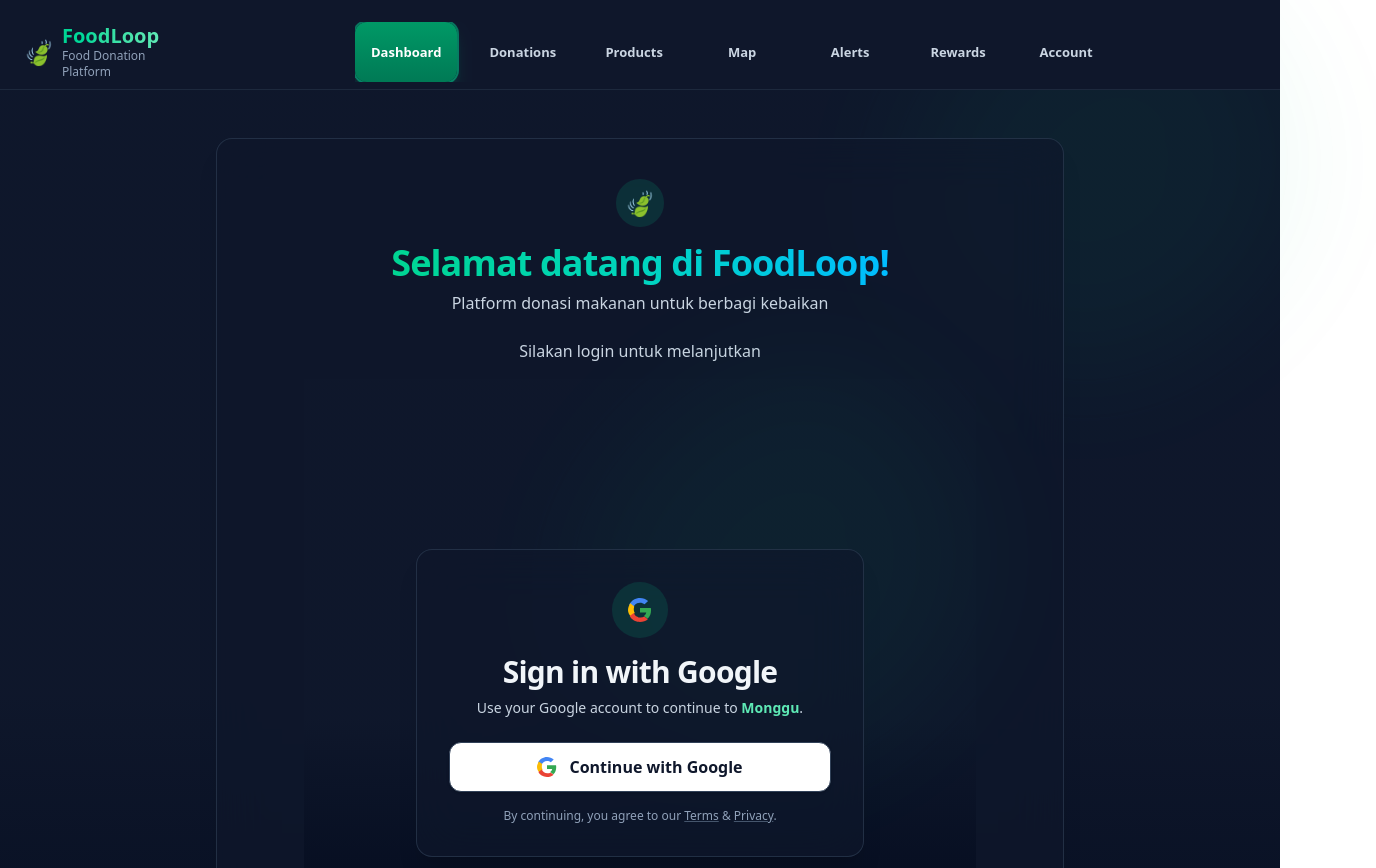
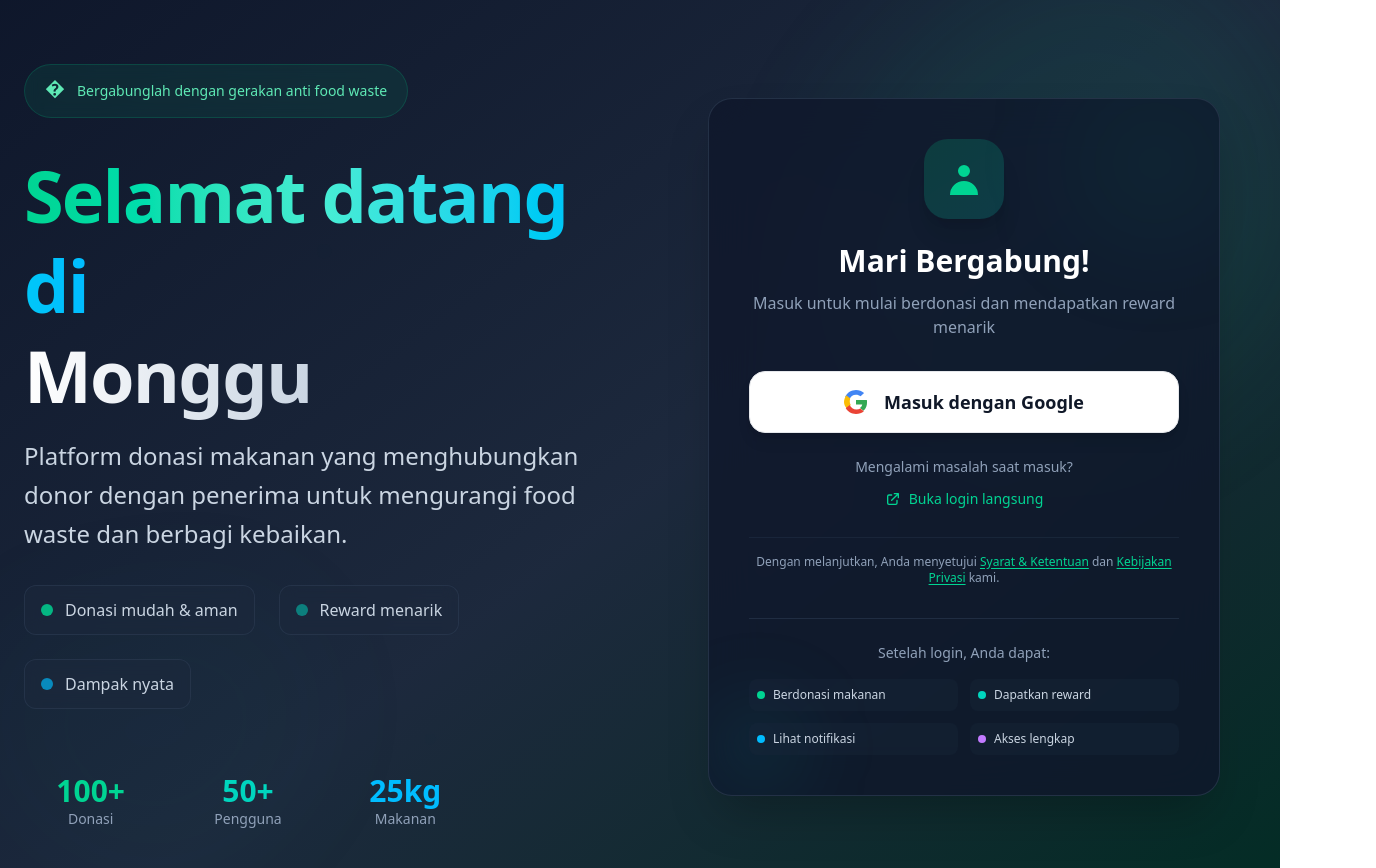
Before and after one commit to KennethhPoenadi/Monggu, a React app in the folder frontend/: page /map in a window 1280 px wide. Shown: the top 868 px of the page, 1376 px wide, since content can reach past the window. Built offline with nearby package versions, Linux system fonts and the light colour scheme; the HTML template or start-up script is replaced by a standard one.

Commit message:
feat better ui on login page

```diff
--- a/frontend/src/components/FoodClassifier.tsx
+++ b/frontend/src/components/FoodClassifier.tsx
@@ -89,11 +89,9 @@
       });
 
       const data = await response.json();
-      console.log('API Response:', data); // Debug log
+      console.log('API Response:', data);
 
-      // Check if the response is successful (new format)
       if (data.success === true || response.ok) {
-        // Handle new API response format
         const foodAnalysis: FoodAnalysis = {
           primary_food_type: data.primary_food_type,
           confidence: data.confidence,
--- a/frontend/src/components/ProtectedRoute.tsx
+++ b/frontend/src/components/ProtectedRoute.tsx
@@ -15,17 +15,15 @@
   userInfo,
   error,
 }: ProtectedRouteProps) {
-  // Sudah login → render konten aslinya
   if (userInfo) return <>{children}</>;
 
-  // Belum login → tampilkan halaman login dengan gaya NotFound
   return (
-    <div className="relative min-h-screen bg-gradient-to-b from-slate-900 via-slate-900 to-slate-950 text-slate-100">
+    <div className="relative min-h-screen bg-gradient-to-br from-slate-900 via-slate-800 to-emerald-950 text-slate-100 overflow-hidden">
       <Navbar />
 
-      {/* dekorasi blob */}
+      <div className="absolute inset-0 overflow-hidden pointer-events-none">
         <svg
-        className="pointer-events-none absolute -right-24 -top-24 h-[36rem] w-[36rem] opacity-20 blur-3xl"
+          className="absolute -right-32 -top-32 h-[45rem] w-[45rem] opacity-20 blur-3xl animate-pulse"
           viewBox="0 0 200 200"
           aria-hidden
         >
@@ -36,48 +34,145 @@
           />
         </svg>
 
-      <main className="mx-auto max-w-4xl px-6 py-12">
-        <section className="rounded-2xl border border-slate-700/60 bg-slate-900/70 backdrop-blur-xl p-6 md:p-10 shadow-xl">
-          <div className="text-center mb-6">
-            <span className="inline-flex h-12 w-12 items-center justify-center rounded-full bg-emerald-500/15 text-emerald-400">
-              <span className="text-2xl">🍃</span>
+        <svg
+          className="absolute -left-32 bottom-0 h-[35rem] w-[35rem] opacity-15 blur-3xl"
+          viewBox="0 0 200 200"
+          aria-hidden
+        >
+          <path
+            d="M40.2,-45.3C52.7,-36.8,63.4,-23.2,65.8,-8.1C68.2,7,62.3,23.6,52.1,37.4C41.9,51.2,27.4,62.2,10.7,64.8C-6,67.4,-24.9,61.6,-38.7,51.2C-52.5,40.8,-61.2,25.8,-63.1,9.4C-65,-7,-60.1,-24.8,-49.8,-33.8C-39.5,-42.8,-23.8,-43,-8.9,-43.2C6,-43.4,22.7,-53.8,40.2,-45.3Z"
+            transform="translate(100 100)"
+            className="fill-teal-500/20"
+          />
+        </svg>
+
+        <div className="absolute top-1/4 left-1/4 w-2 h-2 bg-emerald-400/30 rounded-full animate-ping"></div>
+        <div className="absolute top-1/3 right-1/3 w-1 h-1 bg-teal-400/40 rounded-full animate-ping" style={{animationDelay: '1s'}}></div>
+        <div className="absolute bottom-1/4 left-1/3 w-1.5 h-1.5 bg-sky-400/30 rounded-full animate-ping" style={{animationDelay: '2s'}}></div>
+      </div>
+
+      <main className="relative mx-auto max-w-7xl px-6 py-16 min-h-screen flex items-center">
+        <div className="w-full grid lg:grid-cols-2 gap-16 items-center">
+          <div className="text-center lg:text-left space-y-8">
+            <div className="inline-flex items-center gap-3 px-5 py-3 rounded-full bg-emerald-500/10 border border-emerald-500/20 text-emerald-300 backdrop-blur-sm">
+              <span className="text-xl animate-bounce">�</span>
+              <span className="text-sm font-medium">Bergabunglah dengan gerakan anti food waste</span>
+            </div>
+
+            <div className="space-y-4">
+              <h1 className="text-5xl lg:text-7xl font-bold tracking-tight leading-tight">
+                <span className="bg-gradient-to-r from-emerald-400 via-teal-300 to-sky-400 bg-clip-text text-transparent">
+                  Selamat datang di
                 </span>
-            <h1 className="mt-4 text-3xl md:text-4xl font-extrabold tracking-tight">
-              <span className="bg-gradient-to-r from-emerald-400 via-teal-400 to-sky-400 bg-clip-text text-transparent">
-                Selamat datang di FoodLoop!
+                <br />
+                <span className="bg-gradient-to-r from-white to-slate-300 bg-clip-text text-transparent">
+                  Monggu
                 </span>
               </h1>
-            <p className="mt-2 text-slate-300">
-              Platform donasi makanan untuk berbagi kebaikan
+
+              <p className="text-xl lg:text-2xl text-slate-300 leading-relaxed max-w-2xl mx-auto lg:mx-0">
+                Platform donasi makanan yang menghubungkan donor dengan penerima untuk mengurangi food waste dan berbagi kebaikan.
+              </p>
+            </div>
+
+            <div className="flex flex-wrap gap-6 justify-center lg:justify-start">
+              <div className="flex items-center gap-3 bg-slate-800/50 backdrop-blur-sm rounded-xl px-4 py-3 border border-slate-700/50">
+                <div className="w-3 h-3 bg-emerald-400 rounded-full animate-pulse"></div>
+                <span className="text-slate-300">Donasi mudah & aman</span>
+              </div>
+              <div className="flex items-center gap-3 bg-slate-800/50 backdrop-blur-sm rounded-xl px-4 py-3 border border-slate-700/50">
+                <div className="w-3 h-3 bg-teal-400 rounded-full animate-pulse" style={{animationDelay: '0.5s'}}></div>
+                <span className="text-slate-300">Reward menarik</span>
+              </div>
+              <div className="flex items-center gap-3 bg-slate-800/50 backdrop-blur-sm rounded-xl px-4 py-3 border border-slate-700/50">
+                <div className="w-3 h-3 bg-sky-400 rounded-full animate-pulse" style={{animationDelay: '1s'}}></div>
+                <span className="text-slate-300">Dampak nyata</span>
+              </div>
+            </div>
+
+            <div className="grid grid-cols-3 gap-6 max-w-md mx-auto lg:mx-0 pt-8">
+              <div className="text-center">
+                <div className="text-2xl lg:text-3xl font-bold text-emerald-400">100+</div>
+                <div className="text-sm text-slate-400">Donasi</div>
+              </div>
+              <div className="text-center">
+                <div className="text-2xl lg:text-3xl font-bold text-teal-400">50+</div>
+                <div className="text-sm text-slate-400">Pengguna</div>
+              </div>
+              <div className="text-center">
+                <div className="text-2xl lg:text-3xl font-bold text-sky-400">25kg</div>
+                <div className="text-sm text-slate-400">Makanan</div>
+              </div>
+            </div>
+          </div>
+
+          <div className="w-full max-w-lg mx-auto">
+            <div className="rounded-3xl border border-slate-700/60 bg-slate-900/80 backdrop-blur-xl p-10 shadow-2xl relative overflow-hidden">
+              <div className="absolute top-0 right-0 w-32 h-32 bg-gradient-to-br from-emerald-500/10 to-teal-500/10 rounded-full blur-3xl"></div>
+              <div className="absolute bottom-0 left-0 w-24 h-24 bg-gradient-to-tr from-sky-500/10 to-emerald-500/10 rounded-full blur-2xl"></div>
+
+              <div className="relative">
+                <div className="text-center mb-8">
+                  <div className="inline-flex h-20 w-20 items-center justify-center rounded-3xl bg-gradient-to-br from-emerald-500/20 to-teal-500/20 text-emerald-400 mb-6 shadow-xl">
+                    <svg className="w-10 h-10" fill="currentColor" viewBox="0 0 20 20">
+                      <path fillRule="evenodd" d="M10 9a3 3 0 100-6 3 3 0 000 6zm-7 9a7 7 0 1114 0H3z" clipRule="evenodd" />
+                    </svg>
+                  </div>
+
+                  <h2 className="text-3xl font-bold text-white mb-3">
+                    Mari Bergabung!
+                  </h2>
+
+                  <p className="text-slate-400">
+                    Masuk untuk mulai berdonasi dan mendapatkan reward menarik
                   </p>
                 </div>
 
                 {error && (
-            <div className="mb-6 rounded-xl border border-red-500/40 bg-red-500/10 px-4 py-3 text-red-200">
-              <p className="font-semibold">Login gagal</p>
-              <p className="text-sm">{error}</p>
+                  <div className="mb-6 rounded-xl border border-red-500/40 bg-red-500/10 px-4 py-4 text-red-200 animate-in slide-in-from-top-2 duration-300">
+                    <div className="flex items-start gap-3">
+                      <svg className="w-5 h-5 text-red-400 mt-0.5 flex-shrink-0" fill="currentColor" viewBox="0 0 20 20">
+                        <path fillRule="evenodd" d="M18 10a8 8 0 11-16 0 8 8 0 0116 0zm-7 4a1 1 0 11-2 0 1 1 0 012 0zm-1-9a1 1 0 00-1 1v4a1 1 0 102 0V6a1 1 0 00-1-1z" clipRule="evenodd" />
+                      </svg>
+                      <div>
+                        <p className="font-semibold text-sm">Login gagal</p>
+                        <p className="text-xs text-red-300 mt-1">{error}</p>
+                      </div>
+                    </div>
                   </div>
                 )}
 
-          <p className="mb-4 text-center text-slate-300">
-            Silakan login untuk melanjutkan
-          </p>
-
-          {/* kartu login (Google) */}
-          <div className="mx-auto max-w-2xl">
+                <div className="space-y-6">
                   <LoginGoogle />
                 </div>
 
-          <div className="mt-6 text-center text-sm text-slate-400">
-            <p>Dengan login, Anda dapat:</p>
-            <ul className="mt-2 space-y-1">
-              <li>• Berdonasi makanan</li>
-              <li>• Mendapatkan reward</li>
-              <li>• Melihat notifikasi</li>
-              <li>• Mengakses semua fitur</li>
-            </ul>
+                <div className="mt-8 pt-6 border-t border-slate-700/50">
+                  <div className="text-center">
+                    <p className="text-sm text-slate-400 mb-4">Setelah login, Anda dapat:</p>
+                    <div className="grid grid-cols-2 gap-3 text-xs">
+                      <div className="flex items-center gap-2 text-slate-300 bg-slate-800/30 rounded-lg p-2">
+                        <div className="w-2 h-2 bg-emerald-400 rounded-full"></div>
+                        <span>Berdonasi makanan</span>
                       </div>
-        </section>
+                      <div className="flex items-center gap-2 text-slate-300 bg-slate-800/30 rounded-lg p-2">
+                        <div className="w-2 h-2 bg-teal-400 rounded-full"></div>
+                        <span>Dapatkan reward</span>
+                      </div>
+                      <div className="flex items-center gap-2 text-slate-300 bg-slate-800/30 rounded-lg p-2">
+                        <div className="w-2 h-2 bg-sky-400 rounded-full"></div>
+                        <span>Lihat notifikasi</span>
+                      </div>
+                      <div className="flex items-center gap-2 text-slate-300 bg-slate-800/30 rounded-lg p-2">
+                        <div className="w-2 h-2 bg-purple-400 rounded-full"></div>
+                        <span>Akses lengkap</span>
+                      </div>
+                    </div>
+                  </div>
+                </div>
+              </div>
+            </div>
+          </div>
+        </div>
       </main>
 
       <Footer />
--- a/frontend/src/components/donation/DonationPage.tsx
+++ b/frontend/src/components/donation/DonationPage.tsx
@@ -239,7 +239,7 @@
   };
 
   return (
-    <div className="relative min-h-[calc(100vh-120px)] overflow-x-hidden bg-gradient-to-b from-slate-900 via-slate-900 to-slate-950 text-slate-100">
+    <div className="relative min-h-[calc(100vh-120px)] overflow-x-hidden bg-gradient-to-b from-slate-900 via-slate-900 to-slate-950 text-slate-100 overflow-hidden">
       {/* dekorasi blob */}
       <svg
         className="pointer-events-none absolute -right-20 -top-20 w-[36rem] h-[36rem] opacity-20 blur-3xl"
--- a/frontend/src/components/login/LoginGoogle.tsx
+++ b/frontend/src/components/login/LoginGoogle.tsx
@@ -11,26 +11,17 @@
   };
 
   return (
-    <div className="relative min-h-[calc(100vh-120px)] flex items-center justify-center px-6 py-14
-                    bg-gradient-to-b from-slate-900 via-slate-900 to-slate-950 text-slate-100">
-      {/* dekorasi blob */}
-      <svg
-        className="pointer-events-none absolute -right-20 -top-20 w-[36rem] h-[36rem] opacity-20 blur-3xl"
-        viewBox="0 0 200 200"
-        aria-hidden
-      >
-        <path
-          d="M53.6,-58.2C67.2,-45.5,74.9,-24.7,73.8,-5.7C72.8,13.3,63.1,26.6,49.5,38.9C36,51.3,18,62.7,-0.3,63.1C-18.5,63.6,-36.9,53.1,-49.1,39.6C-61.3,26.1,-67.3,9.6,-65.7,-6.1C-64.1,-21.7,-54.8,-36.5,-42.1,-49.5C-29.4,-62.6,-14.7,-73.9,3.1,-77.9C20.9,-81.9,41.9,-78.6,53.6,-58.2Z"
-          transform="translate(100 100)"
-          className="fill-emerald-500/30"
-        />
-      </svg>
-
-      <div className="w-full max-w-md">
-        <div className="rounded-2xl border border-slate-700/60 bg-slate-900/70 backdrop-blur-xl p-8 shadow-xl">
-          <div className="text-center">
-            <span className="inline-flex h-14 w-14 items-center justify-center rounded-full bg-emerald-500/15 text-emerald-400">
-              {/* badge kecil */}
+    <div className="w-full">
+      <div className="space-y-6">
+        {/* Google Sign In Button */}
+        <button
+          onClick={handleGoogleLogin}
+          disabled={loading}
+          className="w-full group relative overflow-hidden rounded-2xl bg-white hover:bg-gray-50 text-gray-900 py-4 px-6 font-semibold shadow-lg hover:shadow-xl transition-all duration-300 disabled:opacity-60 disabled:cursor-not-allowed border border-gray-200"
+          aria-label="Continue with Google"
+        >
+          <div className="flex items-center justify-center gap-4">
+            <div className="flex-shrink-0">
               <svg className="h-6 w-6" viewBox="0 0 48 48" aria-hidden>
                 <g>
                   <path fill="#4285F4" d="M24 9.5c3.54 0 6.73 1.22 9.24 3.22l6.9-6.9C35.64 2.34 30.13 0 24 0 14.64 0 6.4 5.48 2.44 13.44l8.06 6.27C12.6 13.36 17.82 9.5 24 9.5z"/>
@@ -39,55 +30,53 @@
                   <path fill="#EA4335" d="M24 48c6.13 0 11.64-2.02 15.72-5.5l-7.18-5.59c-2.01 1.35-4.59 2.15-7.54 2.15-6.18 0-11.4-3.86-13.5-9.24l-8.06 6.27C6.4 42.52 14.64 48 24 48z"/>
                 </g>
               </svg>
+            </div>
+            <span className="text-lg">
+              {loading ? (
+                <div className="flex items-center gap-2">
+                  <div className="w-4 h-4 border-2 border-gray-400 border-t-transparent rounded-full animate-spin"></div>
+                  Mengarahkan...
+                </div>
+              ) : (
+                "Masuk dengan Google"
+              )}
             </span>
-
-            <h1 className="mt-4 text-3xl font-extrabold tracking-tight">Sign in with Google</h1>
-            <p className="mt-2 text-slate-300 text-sm">
-              Use your Google account to continue to <span className="text-emerald-300 font-semibold">Monggu</span>.
-            </p>
           </div>
 
-          <button
-            onClick={handleGoogleLogin}
-            disabled={loading}
-            className="mt-6 w-full inline-flex items-center justify-center gap-3 rounded-xl
-                       border border-slate-700 bg-white text-slate-900 py-3 font-semibold
-                       shadow hover:bg-slate-100 transition-colors disabled:opacity-60"
-            aria-label="Continue with Google"
+          {/* Hover effect */}
+          <div className="absolute inset-0 bg-gradient-to-r from-blue-50 to-emerald-50 opacity-0 group-hover:opacity-100 transition-opacity duration-300 -z-10"></div>
+        </button>
+
+        {/* Alternative login link */}
+        <div className="text-center">
+          <p className="text-sm text-slate-400 mb-3">
+            Mengalami masalah saat masuk?
+          </p>
+          <a
+            href="http://localhost:8000/auth/google/login"
+            className="inline-flex items-center gap-2 text-emerald-400 hover:text-emerald-300 text-sm font-medium transition-colors duration-200"
           >
-            <svg className="h-5 w-5" viewBox="0 0 48 48" aria-hidden>
-              <g>
-                <path fill="#4285F4" d="M24 9.5c3.54 0 6.73 1.22 9.24 3.22l6.9-6.9C35.64 2.34 30.13 0 24 0 14.64 0 6.4 5.48 2.44 13.44l8.06 6.27C12.6 13.36 17.82 9.5 24 9.5z"/>
-                <path fill="#34A853" d="M46.1 24.5c0-1.56-.14-3.06-.41-4.5H24v9h12.5c-.54 2.9-2.17 5.36-4.62 7.04l7.18 5.59C43.98 37.36 46.1 31.36 46.1 24.5z"/>
-                <path fill="#FBBC05" d="M12.5 28.21c-.6-1.8-.95-3.7-.95-5.71s.35-3.91.95-5.71l-8.06-6.27C2.16 14.64 0 19.09 0 24c0 4.91 2.16 9.36 5.49 12.48l8.06-6.27z"/>
-                <path fill="#EA4335" d="M24 48c6.13 0 11.64-2.02 15.72-5.5l-7.18-5.59c-2.01 1.35-4.59 2.15-7.54 2.15-6.18 0-11.4-3.86-13.5-9.24l-8.06 6.27C6.4 42.52 14.64 48 24 48z"/>
-              </g>
+            <svg className="w-4 h-4" fill="none" stroke="currentColor" viewBox="0 0 24 24">
+              <path strokeLinecap="round" strokeLinejoin="round" strokeWidth={2} d="M10 6H6a2 2 0 00-2 2v10a2 2 0 002 2h10a2 2 0 002-2v-4M14 4h6m0 0v6m0-6L10 14" />
             </svg>
-            {loading ? "Redirecting…" : "Continue with Google"}
-          </button>
+            Buka login langsung
+          </a>
+        </div>
 
-          <p className="mt-4 text-center text-xs text-slate-400">
-            By continuing, you agree to our{" "}
-            <a href="#" className="underline decoration-slate-600 hover:text-slate-200">
-              Terms
+        {/* Terms and Privacy */}
+        <div className="text-center pt-4 border-t border-slate-700/30">
+          <p className="text-xs text-slate-400">
+            Dengan melanjutkan, Anda menyetujui{" "}
+            <a href="#" className="text-emerald-400 hover:text-emerald-300 underline underline-offset-2">
+              Syarat & Ketentuan
             </a>{" "}
-            &{" "}
-            <a href="#" className="underline decoration-slate-600 hover:text-slate-200">
-              Privacy
-            </a>
-            .
+            dan{" "}
+            <a href="#" className="text-emerald-400 hover:text-emerald-300 underline underline-offset-2">
+              Kebijakan Privasi
+            </a>{" "}
+            kami.
           </p>
         </div>
-
-        <p className="mt-4 text-center text-xs text-slate-400">
-          Trouble signing in?{" "}
-          <a
-            href="http://localhost:8000/auth/google/login"
-            className="text-emerald-400 hover:text-emerald-300"
-          >
-            open login directly
-          </a>
-        </p>
       </div>
     </div>
   );
--- a/frontend/src/components/navbar.tsx
+++ b/frontend/src/components/navbar.tsx
@@ -53,6 +53,10 @@
   const HEADER_BASE = "sticky top-0 z-50 border-b border-slate-800 transition-colors duration-100";
   const HEADER_SOLID = "bg-slate-900 h-[90px]";
   const HEADER_GLASS = "bg-slate-900 h-[90px]";
+
+  if (!userInfo) {
+    return null;
+  }
 
   return (
     <>
--- a/frontend/src/pages/MapPage.tsx
+++ b/frontend/src/pages/MapPage.tsx
@@ -121,14 +121,12 @@
     }
   };
 
-  // INIT Leaflet map (re-init aman saat state berubah)
   useEffect(() => {
     if (!userLocation) return;
 
-    // fix: kalau sudah pernah ada instance, reset id biar gak error
-    const existing = (L as any).DomUtil.get("map");
+    const existing = L.DomUtil.get("map") as HTMLElement | null;
     if (existing) {
-      // @ts-ignore
+      // @ts-expect-error: _leaflet_id is used by Leaflet for internal tracking
       existing._leaflet_id = undefined;
     }
 
@@ -197,7 +195,7 @@
   }, [userLocation, donations, claimedDonations, myDonations]);
 
   return (
-    <div className="relative min-h-screen bg-gradient-to-b from-slate-900 via-slate-900 to-slate-950 text-slate-100">
+    <div className="relative overflow-hidden min-h-screen bg-gradient-to-b from-slate-900 via-slate-900 to-slate-950 text-slate-100">
       {/* blob dekorasi */}
       <svg
         className="pointer-events-none absolute -right-24 -top-24 h-[36rem] w-[36rem] opacity-20 blur-3xl"
```
Lines whose indentation alone changed are shown as unchanged.
